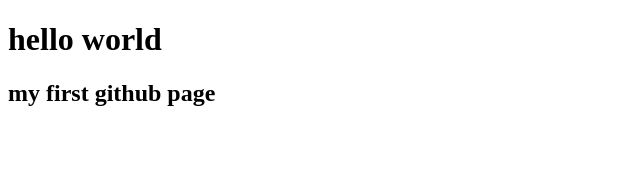
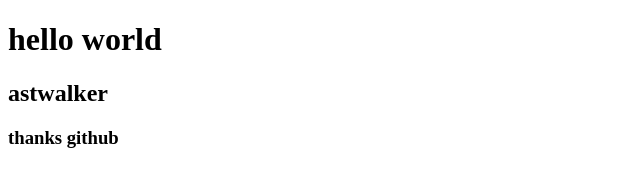
Before and after one commit to astwalker/astwalker.github.io, a plain HTML site: page index.html in a window 1280 px wide. Shown: the whole page, without its empty margins (0-640 px from the left). Drawn offline with Linux system fonts and the light colour scheme.

Commit message:
modify index.html

```diff
--- a/index.html
+++ b/index.html
@@ -8,6 +8,7 @@
 </head>
 <body>
 <h1>hello world</h1>
-<h2>my first github page</h2>
+<h2>astwalker</h2>
+<h3>thanks github</h3>
 </body>
 </html>
```
